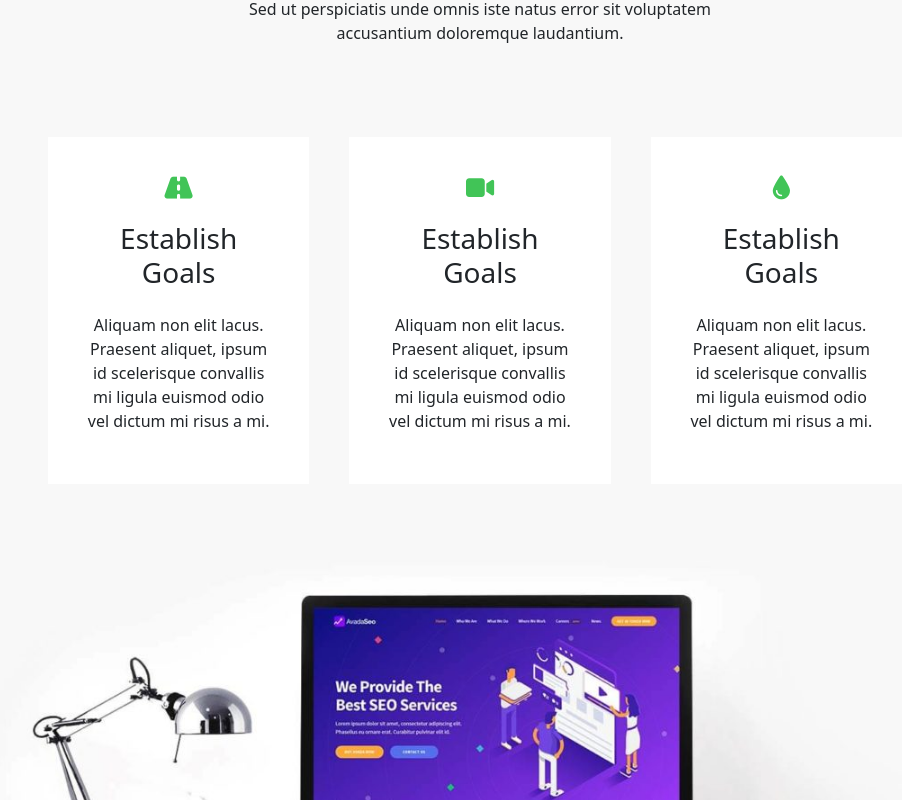
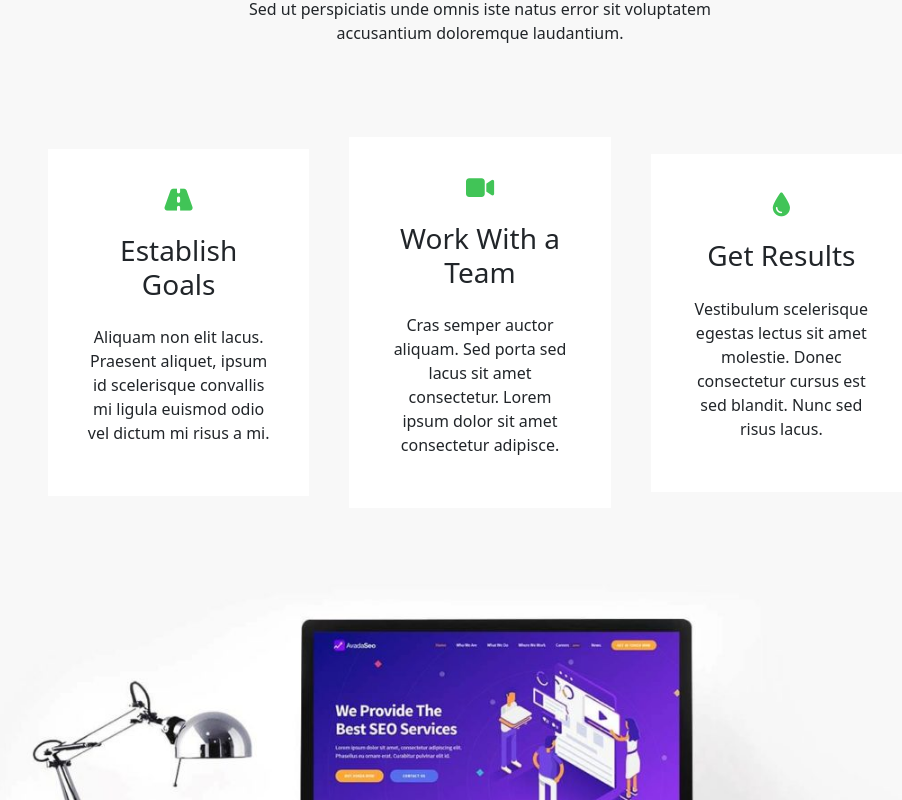
Before and after one commit to RiccardoNestola/proj-html-vuejs, a Vue app: page / in a window 1280 px wide. Shown: the part 880-1680 px from the top of the page, without its empty margins (160-1062 px from the left). Built offline with nearby package versions, Linux system fonts and the light colour scheme.

Commit message:
add array pricelist

```diff
--- a/src/components/AppGrid.vue
+++ b/src/components/AppGrid.vue
@@ -1,8 +1,19 @@
 <script>
+import { store } from "../store"
+
 export default {
     name: "AppGrid",
 
+    data() {
+        return {
+            store
+
+        }
+    }
 }
+
+
+
 </script>
 
 <template>
@@ -24,56 +35,17 @@ export default {
         <section class="grid container">
             <div class="row mb-4">
 
-                <div
-                    class="col-12 col-sm-12 col-md-4 col-lg-4 d-md-flex align-items-md-start flex-column justify-content-center align-content-center">
+                <div class="col-12 col-sm-12 col-md-4 col-lg-4 d-md-flex align-items-md-start flex-column justify-content-center align-content-center" v-for="item in store.MeetAgencyList">
                     <div class="w-100 col-12 col-sm-12 col-md-7 col-lg-6 text-center">
                         <div class="pt-3 m-2 wrapper">
                             <div class="pt-3 my-icon">
-                                <i class="fa-solid fa-road"></i>
+                                <i :class="item.icon"></i>
                             </div>
                             <div class="pt-3 text-center">
-                                <h3>Establish Goals</h3>
+                                <h3>{{item.title}}</h3>
                             </div>
                             <div class="pt-3 text-center ">
-                                <p>Aliquam non elit lacus. Praesent aliquet, ipsum id scelerisque convallis mi ligula
-                                    euismod odio vel dictum mi risus a mi.</p>
-                            </div>
-                        </div>
-                    </div>
-                </div>
-
-
-                <div
-                    class="col-12 col-sm-12 col-md-4 col-lg-4 d-md-flex align-items-md-start flex-column justify-content-center align-content-center">
-                    <div class="w-100 col-12 col-sm-12 col-md-7 col-lg-6 text-center">
-                        <div class="pt-3 m-2 wrapper">
-                            <div class="pt-3 icon my-icon">
-                                <i class="fa-solid fa-video"></i>
-                            </div>
-                            <div class="pt-3 text-center">
-                                <h3>Establish Goals</h3>
-                            </div>
-                            <div class="pt-3 text-center ">
-                                <p>Aliquam non elit lacus. Praesent aliquet, ipsum id scelerisque convallis mi ligula
-                                    euismod odio vel dictum mi risus a mi.</p>
-                            </div>
-                        </div>
-                    </div>
-                </div>
-
-                <div
-                    class="col-12 col-sm-12 col-md-4 col-lg-4 d-md-flex align-items-md-start flex-column justify-content-center align-content-center">
-                    <div class="w-100 col-12 col-sm-12 col-md-7 col-lg-6 text-center">
-                        <div class="pt-3 m-2 wrapper">
-                            <div class="pt-3 my-icon">
-                                <i class="fa-solid fa-droplet"></i>
-                            </div>
-                            <div class="pt-3 text-center">
-                                <h3>Establish Goals</h3>
-                            </div>
-                            <div class="pt-3 text-center ">
-                                <p>Aliquam non elit lacus. Praesent aliquet, ipsum id scelerisque convallis mi ligula
-                                    euismod odio vel dictum mi risus a mi.</p>
+                                <p>{{item.description}}</p>
                             </div>
                         </div>
                     </div>
--- a/src/components/AppPlansGrid.vue
+++ b/src/components/AppPlansGrid.vue
@@ -1,6 +1,15 @@
 <script>
+import { store } from "../store"
+
 export default {
     name: "AppPlansGrid",
+
+    data() {
+        return {
+            store
+
+        }
+    }
 
 }
 </script>
@@ -23,26 +32,25 @@ export default {
         <section class="container">
             <div class="row mb-4">
 
-                <div
-                    class="col-12 col-sm-12 col-md-6 col-lg-3 d-md-flex align-items-md-start flex-column justify-content-center align-content-center">
+
+                <div class="col-12 col-sm-12 col-md-6 col-lg-3 d-md-flex align-items-md-start flex-column justify-content-center align-content-center" v-for="item in store.PriceList">
                     <div class="w-100 col-12 col-sm-12 col-md-7 col-lg-6 text-center wrapper mb-2">
                         <div class="pt-3 m-2 ">
 
                             <div class="pt-3 text-center">
-                                <h3>Standard</h3>
+                                <h3>{{item.type}}</h3>
                             </div>
                             <div class="panel-body pricing-row">
-                                <div class="price price-with-decimal"><span class="currency">$</span><span
-                                        class="integer-part">19</span><sup class="decimal-part">99</sup><span
-                                        class="time">monthly</span></div>
+                                <div class="price price-with-decimal"><span class="currency">{{item.currency}}</span><span
+                                        class="integer-part">{{item.integerPrice}}</span><sup class="decimal-part">{{item.decimalPrice}}</sup><span
+                                        class="time">{{item.time}}</span></div>
                                 <div class="pt-3 text-center">
                                     <ul class="list-group">
-                                        <li class="list-group-item py-4">5 Projects</li>
-                                        <li class="list-group-item py-4">5 GB Storage</li>
-                                        <li class="list-group-item py-4">Unlimited Users</li>
+                                        <li class="list-group-item py-4">{{item.numberProject}}</li>
+                                        <li class="list-group-item py-4">{{item.storage}}</li>
+                                        <li class="list-group-item py-4">{{item.numberUsers}}</li>
                                         <li class="list-group-item py-4"><a
-                                                class="my-button my-button-outline text-uppercase" href="">start
-                                                today</a></li>
+                                                class="my-button my-button-outline text-uppercase" href="">{{item.link}}</a></li>
 
                                     </ul>
                                 </div>
@@ -52,7 +60,7 @@ export default {
                 </div>
 
 
-                <div
+                <!-- div
                     class="col-12 col-sm-12 col-md-6 col-lg-3 d-md-flex align-items-md-start flex-column justify-content-center align-content-center">
                     <div class="w-100 col-12 col-sm-12 col-md-7 col-lg-6 text-center wrapper mb-2">
                         <div class="pt-3 m-2">
@@ -78,9 +86,9 @@ export default {
                             </div>
                         </div>
                     </div>
-                </div>
+                </div> -->
 
-                <div
+                <!-- <div
                     class="col-12 col-sm-12 col-md-6 col-lg-3 d-md-flex align-items-md-start flex-column justify-content-center align-content-center">
                     <div class="w-100 col-12 col-sm-12 col-md-7 col-lg-6 text-center wrapper mb-2">
                         <div class="pt-3 m-2">
@@ -106,9 +114,9 @@ export default {
                             </div>
                         </div>
                     </div>
-                </div>
+                </div> -->
 
-                <div
+                <!-- <div
                     class="col-12 col-sm-12 col-md-6 col-lg-3 d-md-flex align-items-md-start flex-column justify-content-center align-content-center">
                     <div class="w-100 col-12 col-sm-12 col-md-7 col-lg-6 text-center wrapper mb-2">
                         <div class="pt-3 m-2">
@@ -134,7 +142,7 @@ export default {
                             </div>
                         </div>
                     </div>
-                </div>
+                </div> -->
             </div>
 
 
--- a/src/store.js
+++ b/src/store.js
@@ -55,6 +55,29 @@ export const store = reactive({
 
     ],
 
+
+    MeetAgencyList: [
+        {
+            icon: 'fa-solid fa-road',
+            title: 'Establish Goals',
+            description: 'Aliquam non elit lacus. Praesent aliquet, ipsum id scelerisque convallis mi ligula euismod odio vel dictum mi risus a mi.',
+        },
+        {
+            icon: 'fa-solid fa-video',
+            title: 'Work With a Team',
+            description: 'Cras semper auctor aliquam. Sed porta sed lacus sit amet consectetur. Lorem ipsum dolor sit amet consectetur adipisce.',
+        },
+        {
+            icon: 'fa-solid fa-droplet',
+            title: 'Get Results',
+            description: 'Vestibulum scelerisque egestas lectus sit amet molestie. Donec consectetur cursus est sed blandit. Nunc sed risus lacus.',
+        }
+
+    ],
+
+
+
+
     ObjectNewsList: [
         {
             image: 'related-service-2-700x441',
@@ -77,6 +100,53 @@ export const store = reactive({
 
     ],
 
+    PriceList: [
+        {
+            type: 'Standard',
+            currency: '$',
+            integerPrice: '19',
+            decimalPrice: '99',
+            time: 'monthly',
+            numberProject: "5 Project",
+            storage: '5 GB Storage',
+            numberUsers: "Unlimited Users",
+            link: "start today",
+        },
+        {
+            type: 'Premium',
+            currency: '$',
+            integerPrice: '29',
+            decimalPrice: '99',
+            time: 'monthly',
+            numberProject: "10 Project",
+            storage: '15 GB Storage',
+            numberUsers: "Unlimited Users",
+            link: "start today",
+        },
+        {
+            type: 'Professional',
+            currency: '$',
+            integerPrice: '39',
+            decimalPrice: '99',
+            time: 'monthly',
+            numberProject: "15 Project",
+            storage: '30 GB Storage',
+            numberUsers: "Unlimited Users",
+            link: "start today",
+        },
+        {
+            type: 'Extreme',
+            currency: '$',
+            integerPrice: '59',
+            decimalPrice: '99',
+            time: 'monthly',
+            numberProject: "Unlimited Projects",
+            storage: 'Unlimited Storage',
+            numberUsers: "Unlimited Users",
+            link: "start today",
+        },
+
+    ],
 
 
 
```
